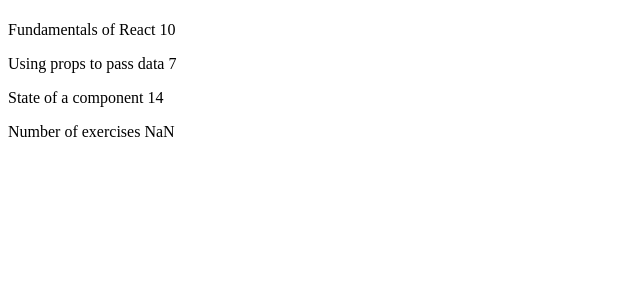
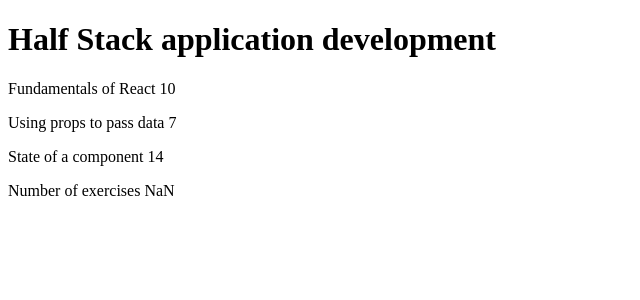
Before and after one commit to ChrisDiPiero/FSO_part-1, a React (Create React App) app: page / in a window 1280 px wide. Shown: the top 300 px of the page, without its empty margins (0-640 px from the left). Built offline with nearby package versions, Linux system fonts and the light colour scheme.

Commit message:
lesson 1.5 final

```diff
--- a/src/App.js
+++ b/src/App.js
@@ -3,7 +3,7 @@
 const Header = (props) => {
   console.log(props);
   return(
-    <h1>{props.name}</h1>
+    <h1>{props.course.name}</h1>
   )
 }
 
@@ -50,8 +50,8 @@
 
   return (
     <div>
-      <Header course={course.name} />
-      <Content parts={course.parts}/>
+      <Header course={course} />
+      <Content parts={course.parts} />
       <Total parts={course.parts} />
     </div>
   )
```
